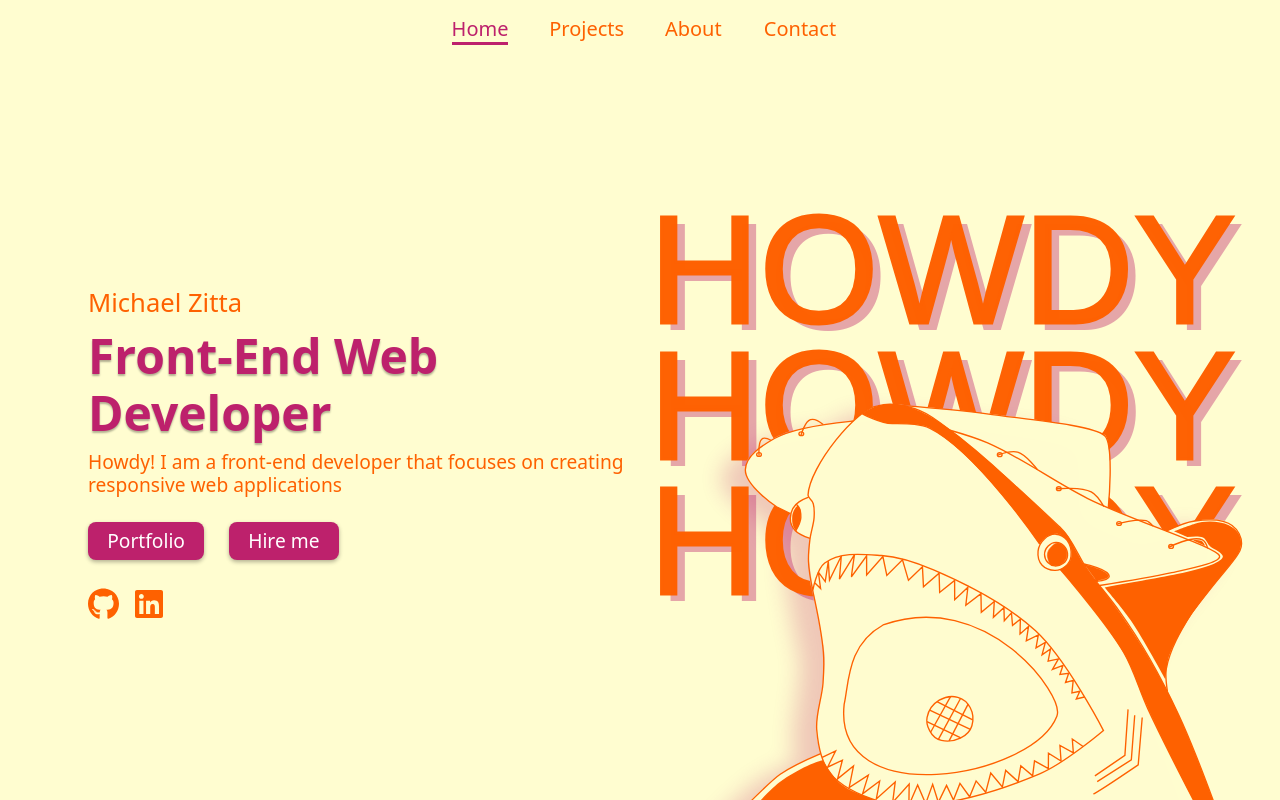
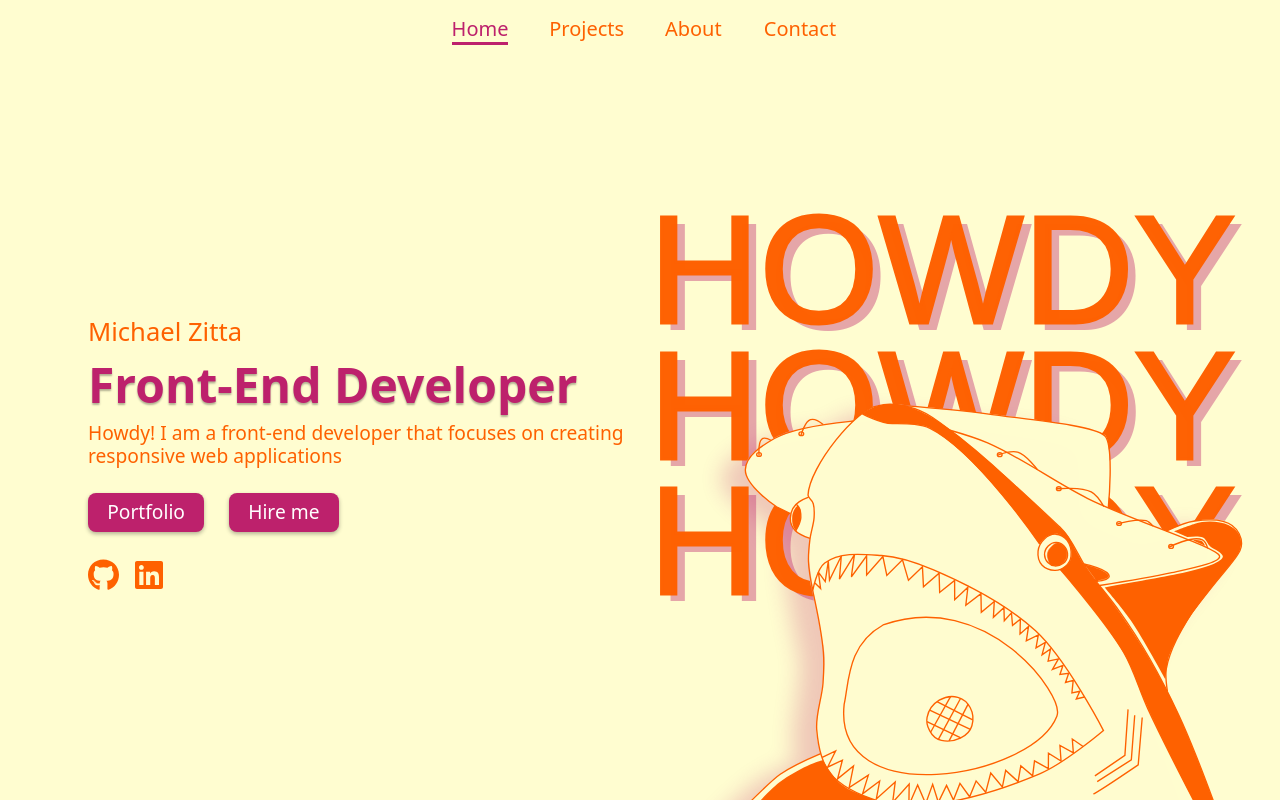
Before and after one commit to mezitta/portfolio, a React (Create React App) app: page / in a window 1280 px wide. Built offline with nearby package versions, Linux system fonts and the light colour scheme.

Commit message:
Title update

```diff
--- a/src/components/Home.js
+++ b/src/components/Home.js
@@ -60,7 +60,7 @@ const Home = ({desktopShark, mobileShark}) => {
                             <div
                                 className="home-text">
                                 <h2>Michael Zitta</h2>
-                                <h1 className="role">Front-End Web Developer</h1>
+                                <h1 className="role">Front-End Developer</h1>
                                 <h3>Howdy! I am a front-end developer that focuses on creating responsive web applications</h3>
                             </div>
 
```
